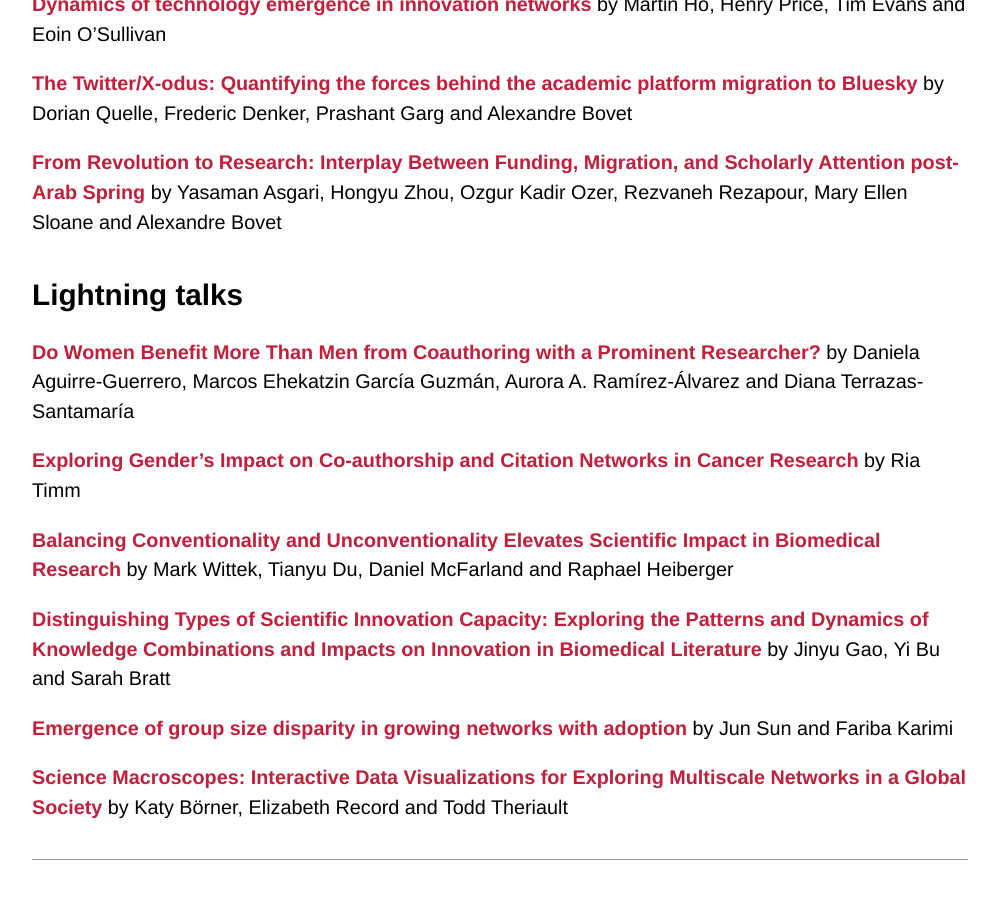
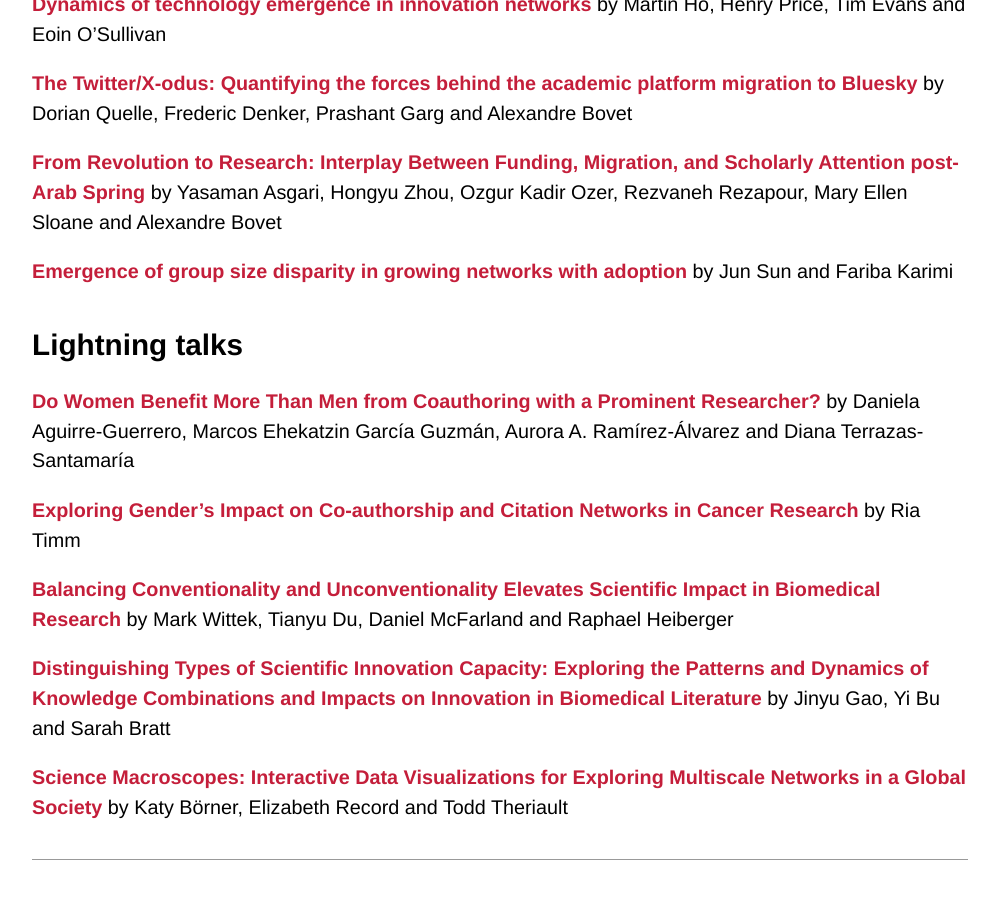
Before and after one commit to netscisci/netscisci.github.io, a Jekyll site: the page built from papers.md, in a window 1280 px wide and 900 px high, scrolled down 719 px. Shown: the whole window, without its empty margins (140-1136 px from the left). Built offline with Jekyll 4.4.1, drawn with Linux system fonts in a browser that asks for light colours; some web fonts are replaced; our own code applies the rules of GitHub Pages for plain Markdown files; part of the change alters nothing that is shown.

Commit message:
Update papers.md

```diff
--- a/papers.md
+++ b/papers.md
@@ -16,6 +16,8 @@ layout: default
 
 [**From Revolution to Research: Interplay Between Funding, Migration, and Scholarly Attention post-Arab Spring**]() by Yasaman Asgari, Hongyu Zhou, Ozgur Kadir Ozer, Rezvaneh Rezapour, Mary Ellen Sloane and Alexandre Bovet
 
+[**Emergence of group size disparity in growing networks with adoption**](https://doi.org/10.1038/s42005-024-01799-z) by Jun Sun and Fariba Karimi
+
 ## Lightning talks
 
 [**Do Women Benefit More Than Men from Coauthoring with a Prominent Researcher?**]() by Daniela Aguirre-Guerrero, Marcos Ehekatzin García Guzmán, Aurora A. Ramírez-Álvarez and Diana Terrazas-Santamaría
@@ -26,6 +28,4 @@ layout: default
 
 [**Distinguishing Types of Scientific Innovation Capacity: Exploring the Patterns and Dynamics of Knowledge Combinations and Impacts on Innovation in Biomedical Literature**]() by Jinyu Gao, Yi Bu and Sarah Bratt
 
-[**Emergence of group size disparity in growing networks with adoption**](https://doi.org/10.1038/s42005-024-01799-z) by Jun Sun and Fariba Karimi
-
 [**Science Macroscopes: Interactive Data Visualizations for Exploring Multiscale Networks in a Global Society**]() by Katy Börner, Elizabeth Record and Todd Theriault
```
